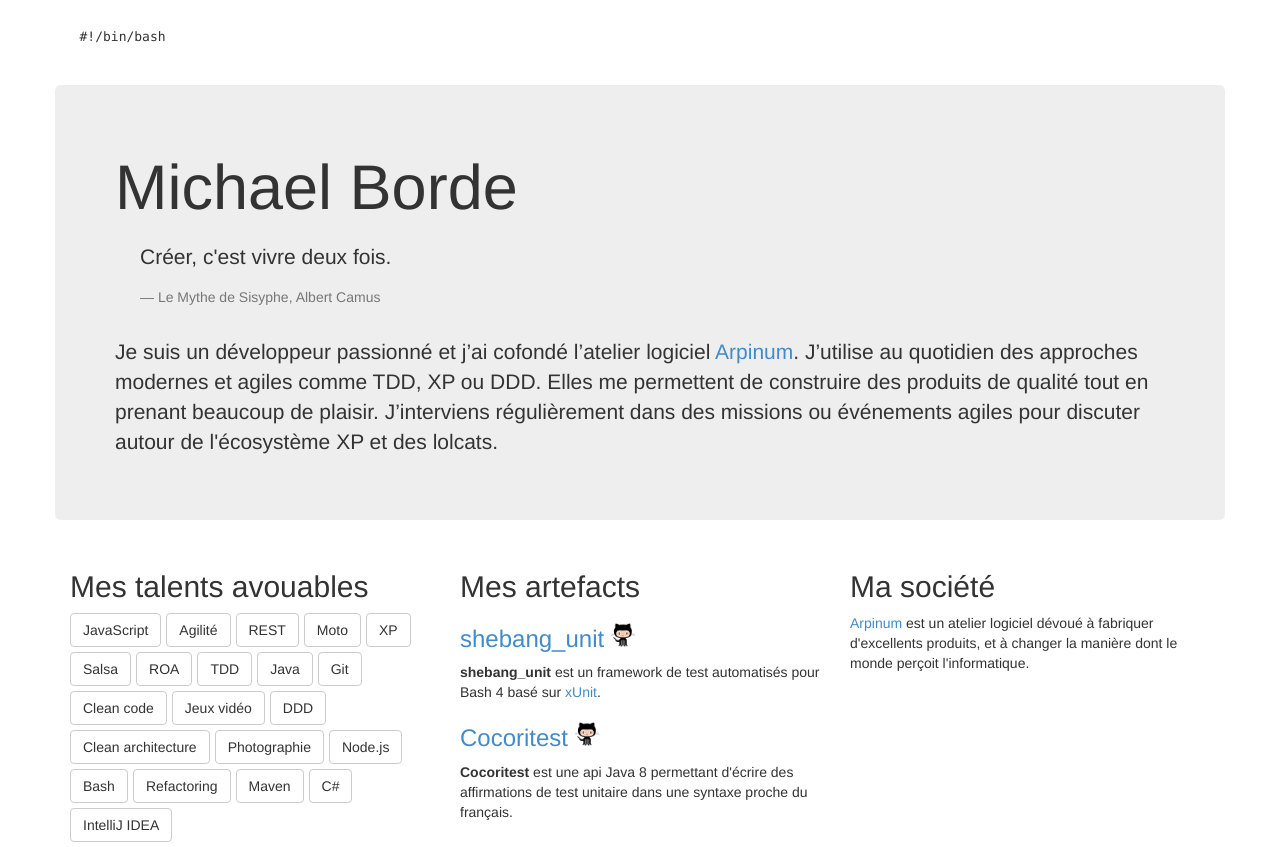
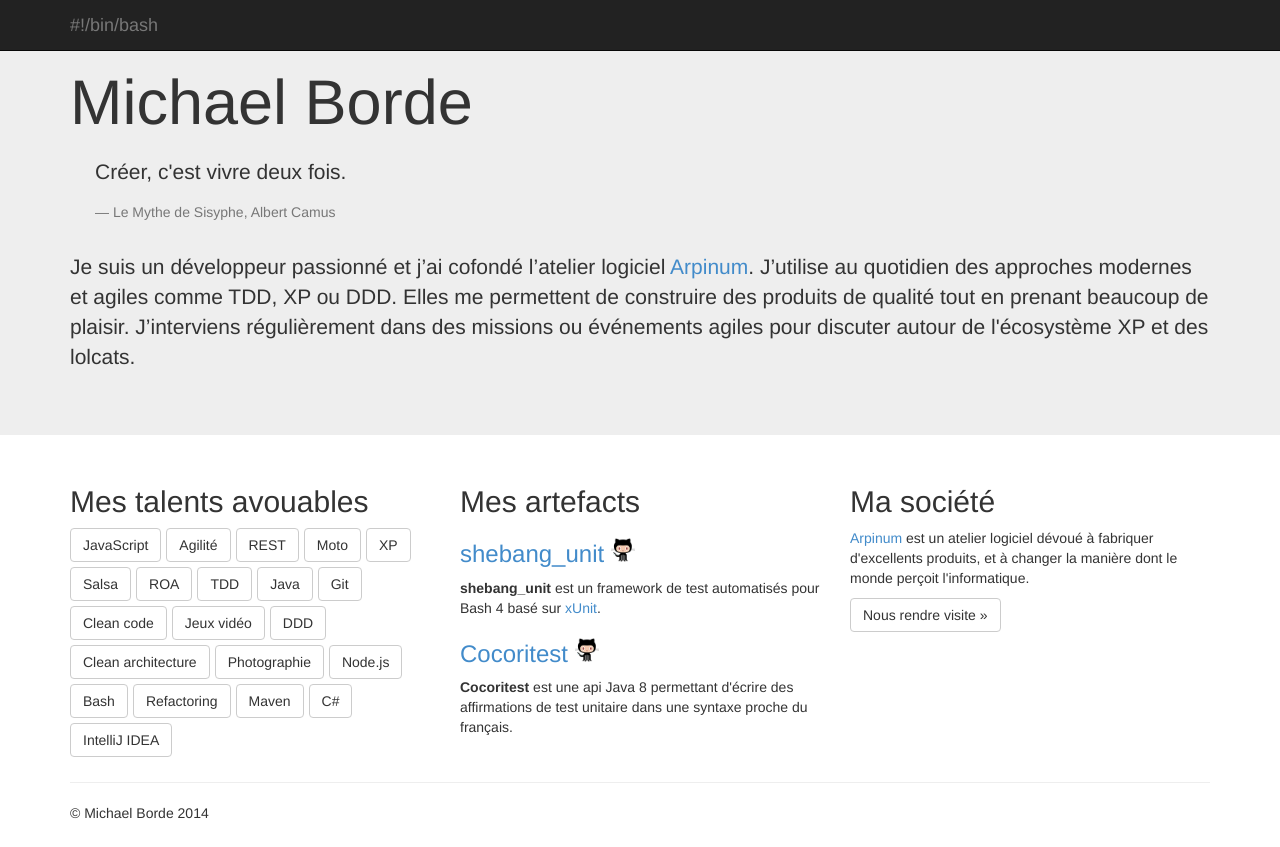
Before and after one commit to MichaelBorde/michaelborde.github.io, a plain HTML site: page index.html in a window 1280 px wide. Drawn offline with Linux system fonts and the light colour scheme.

Commit message:
Un header et un footer

```diff
--- a/css/index.css
+++ b/css/index.css
@@ -1,8 +1,3 @@
-#shebang {
-  background-color: #fff;
-  border: 0;
-}
-
 div.tags .btn {
   margin-right: 5px;
   margin-bottom: 5px;
--- a/index.html
+++ b/index.html
@@ -9,16 +9,15 @@
     <link href="css/index.css" rel="stylesheet">
   </head>
   <body>
+    <div class="navbar navbar-inverse navbar-fixed-top" role="navigation">
       <div class="container">
-      <div class="row">
-        <div class="col-md-2">
-          <pre id="shebang"><code class="nohighlight">
-#!/bin/bash
-          </code></pre>
+        <div class="navbar-header">
+          <a class="navbar-brand" href="#">#!/bin/bash</a>
         </div>
       </div>
-      <div class="row">
+    </div>
     <div class="jumbotron">
+      <div class="container">
         <h1>Michael Borde</h1>
         <blockquote>
           <p>Créer, c'est vivre deux fois.</p>
@@ -33,6 +32,7 @@
         </p>
       </div>
     </div>
+    <div class="container">
       <div class="row">
         <div class="col-md-4">
           <h2>Mes talents avouables</h2>
@@ -80,10 +80,17 @@
         <div class="col-md-4">
           <h2>Ma société</h2>
 
-          <a href="http://www.arpinum.fr" title="Arpinum">Arpinum</a> est un atelier logiciel dévoué à fabriquer
-          d'excellents produits, et à changer la manière dont le monde perçoit l'informatique.
+          <p><a href="http://www.arpinum.fr" title="Arpinum">Arpinum</a> est un atelier logiciel dévoué à fabriquer
+            d'excellents produits, et à changer la manière dont le monde perçoit l'informatique.</p>
+
+          <p><a href="http://www.arpinum.fr" title="Arpinum" class="btn btn-default" role="button">Nous rendre visite
+            »</a></p>
         </div>
       </div>
+      <hr/>
+      <footer>
+        <p>© Michael Borde 2014</p>
+      </footer>
     </div>
     <script src="js/google-analytics.js"></script>
     <script src="composants/jquery_1.11.1/jquery-1.11.1.min.js"></script>
```
Lines whose indentation alone changed are shown as unchanged.
